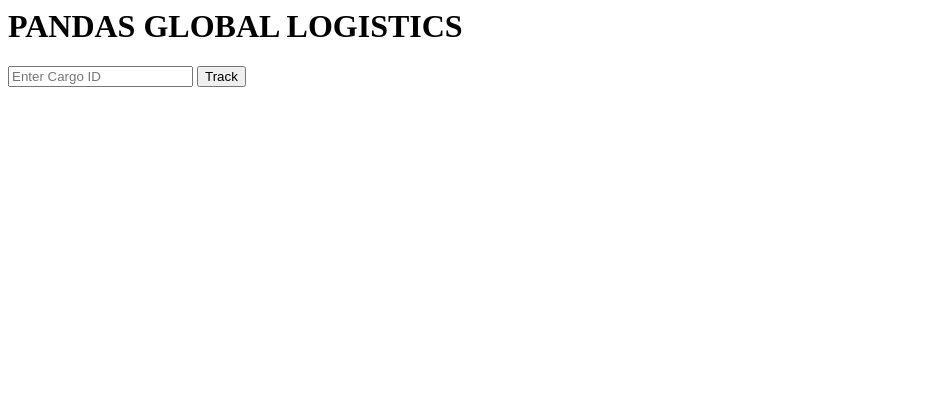
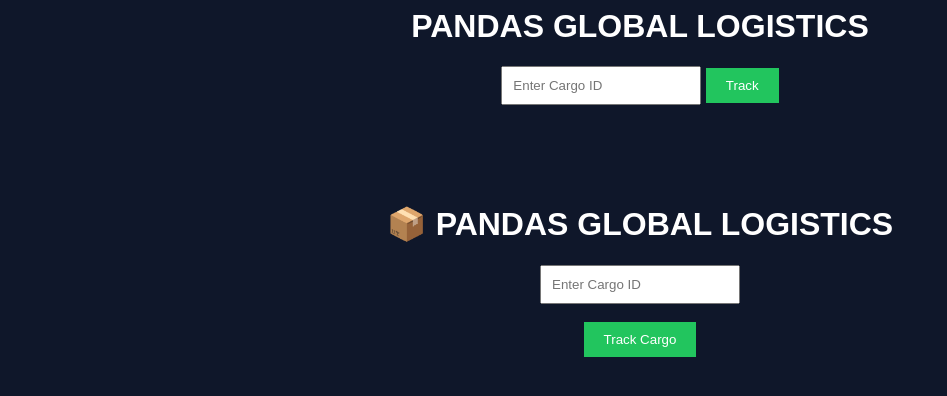
Before and after one commit to shiosamwanza-source/PANDAS-GLOBAL-LOGISTICS-LLC, a plain HTML site: page index.html in a window 1280 px wide. Shown: the whole page, without its empty margins (0-947 px from the left). Drawn offline with Linux system fonts and the light colour scheme.

Commit message:
UI update

```diff
--- a/index.html
+++ b/index.html
@@ -83,3 +83,88 @@ function trackCargo() {
 
 </body>
 </html>
+<!DOCTYPE html>
+<html>
+<head>
+<title>PANDAS TRACKING</title>
+<style>
+body {
+  font-family: Arial;
+  text-align: center;
+  background: #0f172a;
+  color: white;
+}
+
+.container {
+  margin-top: 100px;
+}
+
+input {
+  padding: 10px;
+  width: 200px;
+}
+
+button {
+  padding: 10px 20px;
+  background: #22c55e;
+  border: none;
+  color: white;
+  cursor: pointer;
+}
+
+#result {
+  margin-top: 20px;
+  font-size: 18px;
+}
+</style>
+</head>
+
+<body>
+
+<div class="container">
+<h1>📦 PANDAS GLOBAL LOGISTICS</h1>
+
+<input type="text" id="cargoId" placeholder="Enter Cargo ID">
+<br><br>
+<button onclick="trackCargo()">Track Cargo</button>
+
+<p id="result"></p>
+</div>
+
+<script>
+function trackCargo() {
+  const id = document.getElementById("cargoId").value.trim();
+  const result = document.getElementById("result");
+
+  const cargos = {
+    "101": {
+      status: "📦 Mzigo uko Dar es Salaam",
+      location: "Dar es Salaam",
+      eta: "Delivered"
+    },
+    "202": {
+      status: "🚢 Mzigo uko njiani kutoka China",
+      location: "Indian Ocean",
+      eta: "3 days"
+    },
+    "303": {
+      status: "✈️ Mzigo uko Dubai",
+      location: "Dubai",
+      eta: "1 day"
+    }
+  };
+
+  if (cargos[id]) {
+    result.innerHTML = `
+      <b>Status:</b> ${cargos[id].status} <br>
+      <b>Location:</b> ${cargos[id].location} <br>
+      <b>ETA:</b> ${cargos[id].eta}
+    `;
+  } else {
+    result.innerHTML = "❌ Cargo ID haijapatikana";
+  }
+}
+</script>
+
+</body>
+</html>
```
